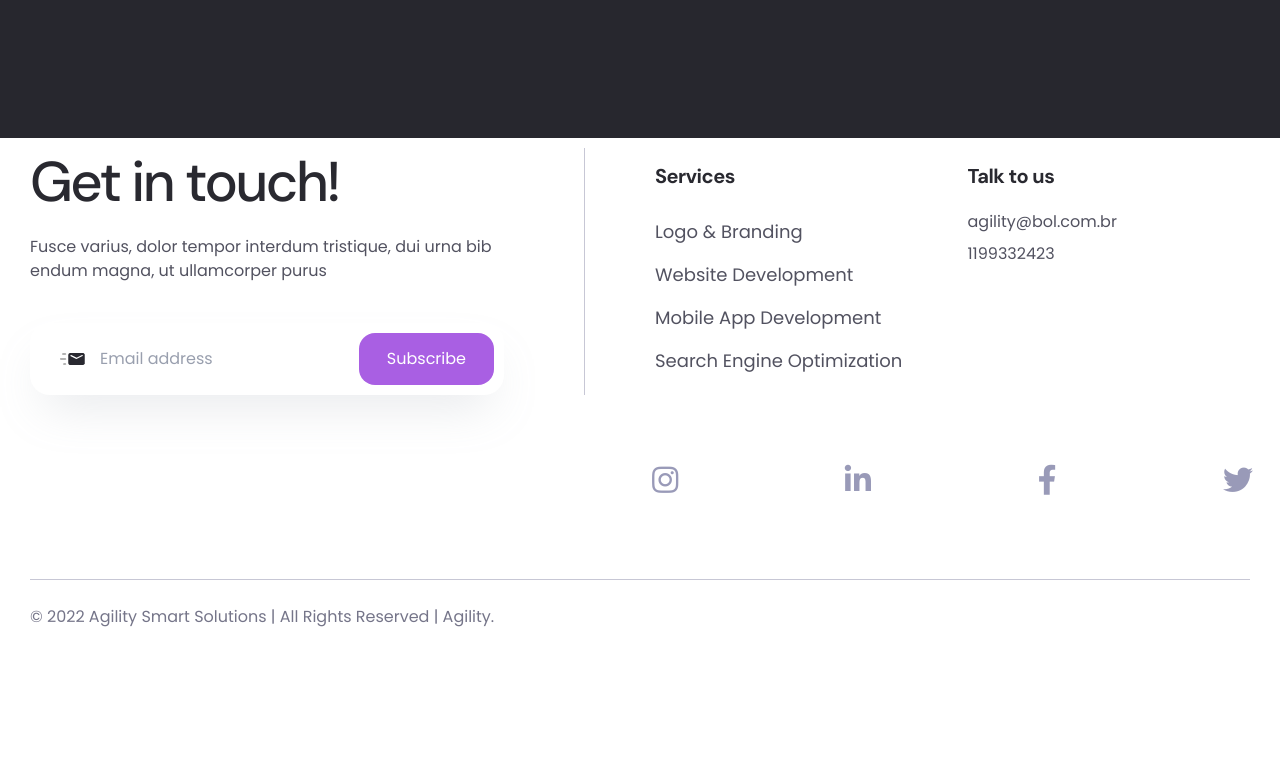
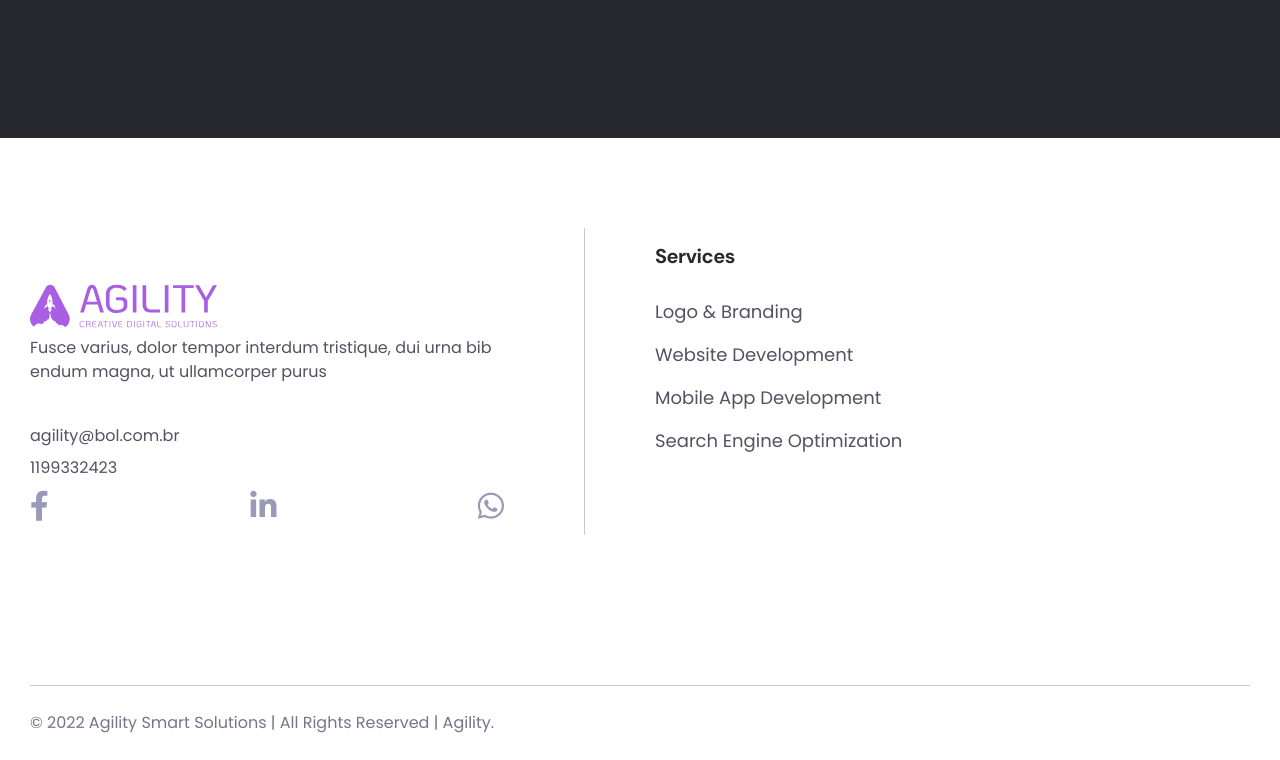
Before and after one commit to Agility-Creative-Solutions/landing-page, a plain HTML site: page index.html in a window 1280 px wide. Shown: the part 7003-7763 px from the top of the page. Before the commit the page ends 7657 px from the top, so only its background shows below. Drawn offline with Linux system fonts and the light colour scheme.

Commit message:
updated contact form, footer area

```diff
--- a/index.html
+++ b/index.html
@@ -487,16 +487,12 @@
                         <div class="contact-address mb--30">
                             <div class="section-heading heading-light-left">
                                 <span class="subtitle">Need a designer?</span>
-                                <h2 class="title">Let’s work together</h2>
+                                    <h2 class="title">Let’s work together</h2>
                             </div>
                             <div class="address-list">
                                 <div class="address">
                                     <h6 class="title">Mail</h6>
                                     <p><a href="mailto:example@gmail.com">example@gmail.com</a></p>
-                                </div>
-                                <div class="address">
-                                    <h6 class="title">Address</h6>
-                                    <p>Warnwe Park Streetperrine, FL 33157 New York City</p>
                                 </div>
                                 <div class="address">
                                     <h6 class="title">Phone</h6>
@@ -542,15 +538,20 @@
                         <div class="col-xl-6 col-lg-5" data-sal="slide-right" data-sal-duration="800" data-sal-delay="100">
                             <div class="footer-widget border-end">
                                 <div class="footer-newsletter">
-                                    <h2 class="title">Get in touch!</h2>
+                                    <img src="assets/media/fullLogoPurple.svg" alt="" class="mt-5">
                                     <p>Fusce varius, dolor tempor interdum tristique, dui urna bib
                                         endum magna, ut ullamcorper purus</p>
-                                    <form>
-                                        <div class="input-group">
-                                            <input type="email" class="form-control" placeholder="Email address">
-                                            <button class="subscribe-btn" type="submit">Subscribe</button>
-                                        </div>
-                                    </form>
+                                        <ul class="list-unstyled">
+                                            <li class="pb-2">agility@bol.com.br</li>
+                                            <li>1199332423</li>
+                                        </ul>
+                                </div>
+                                <div class="footer-social-link">
+                                    <ul class="list-unstyled">
+                                        <li><a href="https://www.instagram.com/" data-sal="slide-up" data-sal-duration="500" data-sal-delay="500"><i class="fab fa-facebook-f"></i></a></li>
+                                        <li><a href="https://www.linkedin.com/" data-sal="slide-up" data-sal-duration="500" data-sal-delay="400"><i class="fab fa-linkedin-in"></i></a></li>
+                                        <li><a href="https://facebook.com/" data-sal="slide-up" data-sal-duration="500" data-sal-delay="100"><i class="fab fa-whatsapp"></i></a></li>
+                                    </ul>
                                 </div>
                             </div>
                         </div>
@@ -568,25 +569,6 @@
                                             </ul>
                                         </div>
                                     </div>
-                                </div>
-                                <div class="col-sm-3 mt-3">
-                                    <div class="footer-widget">
-                                        <h6 class="widget-title">Talk to us</h6>
-                                        <div class="footer-menu-link">
-                                            <ul class="list-unstyled">
-                                                <li class="pb-2">agility@bol.com.br</li>
-                                                <li>1199332423</li>
-                                            </ul>
-                                        </div>
-                                    </div>
-                                </div>
-                                <div class="footer-social-link">
-                                    <ul class="list-unstyled">
-                                        <li><a href="https://www.instagram.com/" data-sal="slide-up" data-sal-duration="500" data-sal-delay="500"><i class="fab fa-instagram"></i></a></li>
-                                        <li><a href="https://www.linkedin.com/" data-sal="slide-up" data-sal-duration="500" data-sal-delay="400"><i class="fab fa-linkedin-in"></i></a></li>
-                                        <li><a href="https://facebook.com/" data-sal="slide-up" data-sal-duration="500" data-sal-delay="100"><i class="fab fa-facebook-f"></i></a></li>
-                                        <li><a href="https://twitter.com/" data-sal="slide-up" data-sal-duration="500" data-sal-delay="200"><i class="fab fa-twitter"></i></a></li>
-                                    </ul>
                                 </div>
                             </div>
                         </div>
```
Also changed, not shown: assets/css/app.css.
